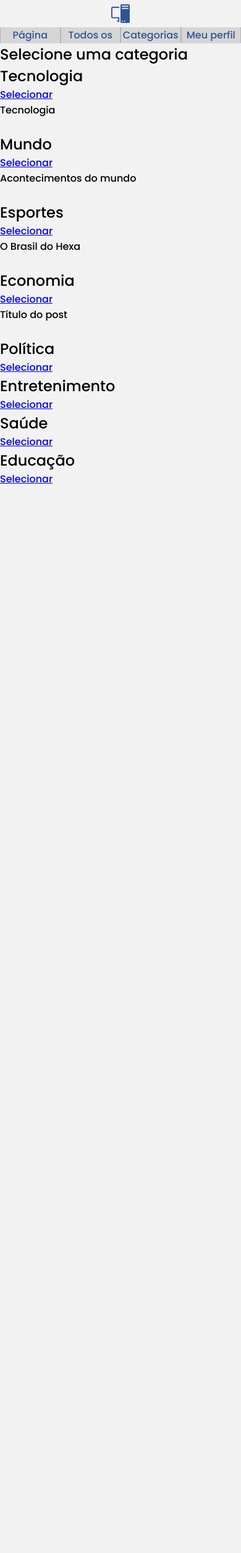
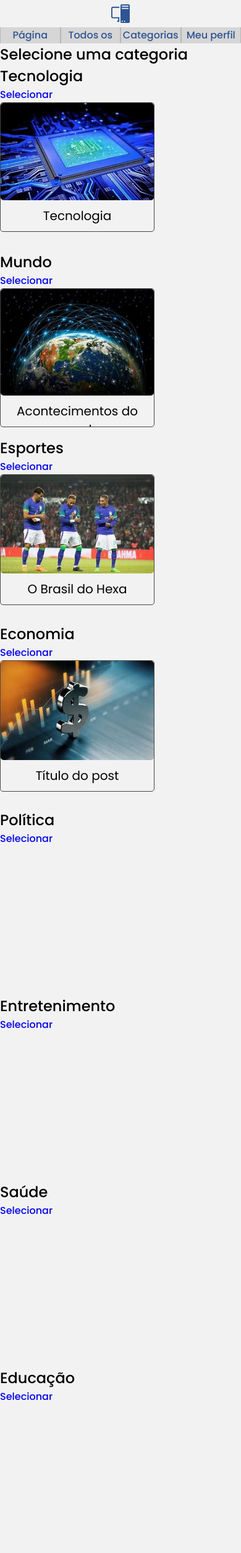
Before and after one commit to frcelipe7/blog, a Django app: page /categorias in a window 390 px wide. Shown: the whole page at 62% size. Before the commit the page ends 780 px from the top, so only its background shows below. Run offline with Django 4.2, Linux system fonts and the light colour scheme; data comes from the database, SQL or seed files in the repository; both versions use the stored data as it was after the commit; parts of the project's set-up code (start-up, migrations or seed data) failed here and were passed over.

Commit message:
views & html

```diff
--- /dev/null
+++ b/my_blog/static/css/categorias.css
@@ -0,0 +1,9 @@
+.content_category {
+    width: 100%; height: 300px;
+    overflow: hidden;
+}
+
+.content_category .post_content {
+    width: 250px;
+    border-radius: 5px;
+}
--- /dev/null
+++ b/my_blog/static/css/post_content.css
@@ -0,0 +1,75 @@
+a {
+    text-decoration: none;
+}
+
+.post_content {
+    width: 100%; height: 300px;
+    border-radius: 10px;
+    border: 1px solid gray;
+    overflow: hidden;
+    position: relative;
+    display: flex;
+    justify-content: center;
+}
+
+.post_content img {
+    transition: .3s;
+    height: 100%;
+    z-index: 0;
+    position: absolute;
+}
+
+.post_content:hover img {
+    transform: scale(1.07) rotate(.7deg);
+    opacity: 0.9;
+}
+
+.post_content h2 {
+    font-size: 17pt;
+    color: #fff;
+    width: 100%;
+    background-image: linear-gradient(180deg, rgba(0, 0, 0, 0.75), transparent);
+    padding: 10px;
+    padding-bottom: 30px;
+    text-align: center;
+    transition: .3s;
+    font-weight: 400;
+    z-index: 2;
+}
+
+@media (max-width: 620px) {
+    a {
+        margin-bottom: 20px;
+    }
+    .post_content {
+        height: auto;
+        display: flex;
+        flex-direction: column;
+        border: none;
+        border-radius: 0;
+        background-color: transparent;
+        width: 100%;
+        object-fit: cover;
+        padding-bottom: 0px;
+        border-radius: 6px;
+        border: 1px solid rgba(0, 0, 0, 0.707);
+    }
+    .post_content img {
+        width: 100%; height: auto;
+        position: static;
+        border-radius: 5px;
+    }
+    .post_content h2 {
+        font-size: 15pt;
+        background-image: none;
+        z-index: 2;
+        height: 50px;
+        color: black;
+    }
+    .post_content:hover img {
+        transform: scale(1.03);
+        opacity: 0.95;
+        border-radius: 5px;
+    }
+
+}
--- a/my_blog/templates/my_blog/categoria.html
+++ /dev/null
@@ -1,28 +0,0 @@
-{% extends 'my_blog/layout.html' %}
-{% load static %}
-
-{% block title %}
-    <title>Categorias</title>
-{% endblock %}
-
-{% block head %}
-{% endblock %}
-
-{% block body %}
-    <h2>Selecione uma categoria</h2>
-
-    {% for category in all_categories %}
-    <div class="content_category">
-        <div class="line_top">
-            <h2>{{category.1}}</h2>
-            <a href="/categoria/{{category.1.lower}}" class="select">Selecionar</a>
-        </div>
-
-        {% for post in all_posts %}
-            {% if post.category == category.0 %}
-                <p>{{post.title}}</p> <br>
-            {% endif %}
-        {% endfor %}
-    </div>
-    {% endfor %}
-{% endblock %}
--- /dev/null
+++ b/my_blog/templates/my_blog/categorias.html
@@ -0,0 +1,30 @@
+{% extends 'my_blog/layout.html' %}
+{% load static %}
+
+{% block title %}
+    <title>Categorias</title>
+{% endblock %}
+
+{% block head %}
+<link rel="stylesheet" href="{% static 'css/post_content.css' %}">
+<link rel="stylesheet" href="{% static 'css/categorias.css' %}">
+{% endblock %}
+
+{% block body %}
+    <h2>Selecione uma categoria</h2>
+
+    {% for category in all_categories %}
+    <div class="content_category">
+        <div class="line_top">
+            <h2>{{category.1}}</h2>
+            <a href="/categoria/{{category.1.lower}}" class="select">Selecionar</a>
+        </div>
+
+        {% for post in all_posts %}
+            {% if post.category == category.0 %}
+                {% include 'my_blog/recentes_content.html' %}
+            {% endif %}
+        {% endfor %}
+    </div>
+    {% endfor %}
+{% endblock %}
--- a/my_blog/templates/my_blog/post_view.html
+++ b/my_blog/templates/my_blog/post_view.html
@@ -18,7 +18,7 @@
             <h1 class="post_title">{{post.title}}</h1>
 
             <p class="post_text">
-                {{post.text}}
+                {{post.text|safe|escape}}
             </p>
 
         </div>
--- a/my_blog/templates/my_blog/recentes.html
+++ b/my_blog/templates/my_blog/recentes.html
@@ -12,6 +12,8 @@
 
 {% block body %}
     <section id="recentes">
-        {% include 'my_blog/recentes_content.html' %}
+        {% for post in posts_recentes %}
+            {% include 'my_blog/recentes_content.html' %}
+        {% endfor %}
     </section>
 {% endblock %}
--- a/my_blog/templates/my_blog/recentes_content.html
+++ b/my_blog/templates/my_blog/recentes_content.html
@@ -1,8 +1,6 @@
-{% for post in posts_recentes %}
 <a href="/posts/post_id={{post.id}}">
     <div class="post_content">
         <img src="/static/img/{{post.image}}" alt="post_image">
         <h2>{{post.title}}</h2>
     </div>
 </a>
-{% endfor %}
--- a/my_blog/views.py
+++ b/my_blog/views.py
@@ -30,11 +30,16 @@ def post_view(request, post_id):
 
 def categorias(request):
     all_posts = Post.objects.order_by('-id')
-    return render(request, 'my_blog/categoria.html', {
+    return render(request, 'my_blog/categorias.html', {
         'all_categories': CATEGORY_CHOICES,
         'all_posts': all_posts
     })
 
 
-def categoria(request):
-    pass
+def categoria(request, categoria):
+    for cate in CATEGORY_CHOICES:
+        if cate[1].lower() == categoria.lower():
+            posts_categoria = Post.objects.filter(category=cate[0])
+    return render(request, "my_blog/categoria.html", {
+        'posts': posts_categoria
+    })
```
Also changed, not shown: my_blog/static/css/style.css (+0 -85 lines), my_blog/templates/my_blog/index.html (+12 -9 lines), db.sqlite3, my_blog/static/img/posts_images/09/06.jpg (deleted), my_blog/static/img/posts_images/09/12.jpg (deleted), my_blog/static/img/posts_images/09/13.jpg (deleted), my_blog/static/img/posts_images/09/baixados.jfif (added), my_blog/static/img/posts_images/09/baixados_1.jfif (added), my_blog/static/img/posts_images/09/baixados_2.jfif (added), my_blog/static/img/posts_images/09/tech.jfif (added), 1 other file. Lines whose indentation alone changed are shown as unchanged.
